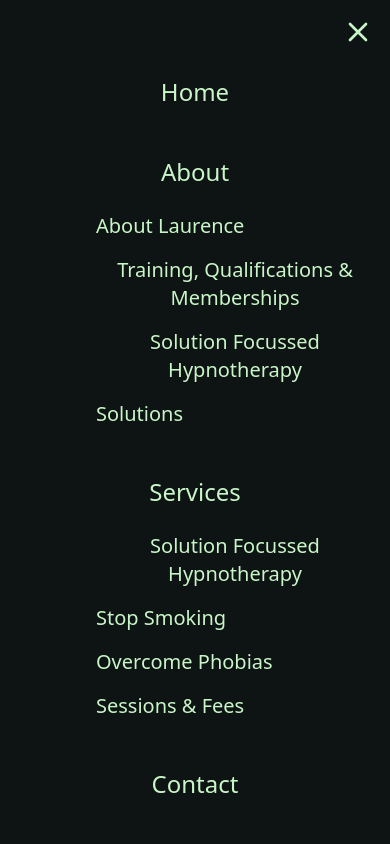
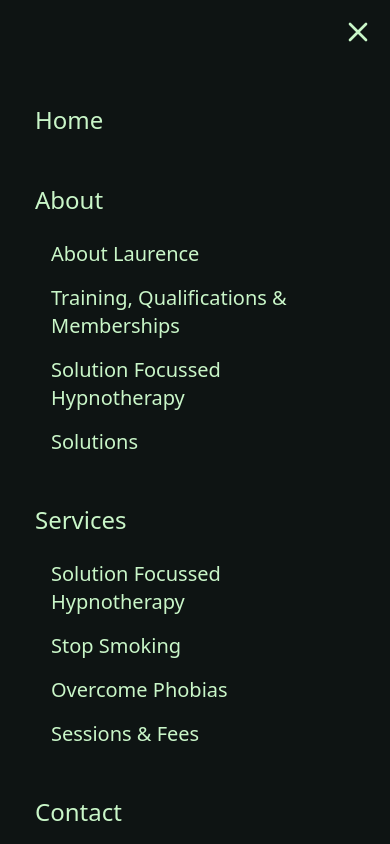
Before and after one commit to maddierosecodes/laurence-halpin-hypnotherapy, a Next.js app: page /contact in a window 390 px wide. Both pictures are taken after a click on the button "Toggle menu". Shown: the top 844 px of the page. Built offline with nearby package versions, Linux system fonts and the light colour scheme.

Commit message:
Final SEO a11y responsive and atomic edits - site ready for review

```diff
--- a/app/contact/page.tsx
+++ b/app/contact/page.tsx
@@ -5,10 +5,33 @@ export const metadata: Metadata = {
   title: "Contact Laurence Halpin | Professional Hypnotherapy in Chorley",
   description:
     "Get in touch with Laurence Halpin for professional hypnotherapy services in Chorley. Book a consultation or ask questions about how solution-focused hypnotherapy can help you achieve positive change.",
+  keywords: [
+    "contact hypnotherapist",
+    "book hypnotherapy session",
+    "Chorley hypnotherapy consultation",
+    "solution focused hypnotherapy booking",
+    "hypnotherapy appointment",
+    "mental health consultation",
+    "Lancashire hypnotherapist contact",
+    "professional hypnotherapy consultation",
+    "hypnotherapy enquiry",
+    "contact Laurence Halpin",
+  ],
   alternates: {
     canonical: "/contact",
   },
   metadataBase: new URL("https://www.lhhypnotherapy.co.uk"),
+  robots: {
+    index: true,
+    follow: true,
+    googleBot: {
+      index: true,
+      follow: true,
+      "max-video-preview": -1,
+      "max-image-preview": "large",
+      "max-snippet": -1,
+    },
+  },
   openGraph: {
     title: "Contact Laurence Halpin | Professional Hypnotherapy in Chorley",
     description:
@@ -18,20 +41,22 @@ export const metadata: Metadata = {
     locale: "en_GB",
     type: "website",
   },
-  robots: {
-    index: true,
-    follow: true,
-    googleBot: {
-      index: true,
-      follow: true,
-      "max-image-preview": "large",
-      "max-snippet": -1,
-    },
+  twitter: {
+    card: "summary_large_image",
+    title: "Contact Laurence Halpin | Professional Hypnotherapy in Chorley",
+    description:
+      "Get in touch with Laurence Halpin for professional hypnotherapy services in Chorley. Book a consultation or ask questions about how solution-focused hypnotherapy can help you achieve positive change.",
+  },
+  verification: {
+    google: "your-google-site-verification-code",
+    yandex: "your-yandex-verification-code",
+    yahoo: "your-yahoo-verification-code",
   },
   authors: [{ name: "Laurence Halpin" }],
   creator: "Laurence Halpin",
   publisher: "Laurence Halpin Hypnotherapy",
   category: "Contact",
+  classification: "Professional Services",
 };
 
 export default function Contact() {
@@ -39,6 +64,7 @@ export default function Contact() {
     <main
       className="flex items-center justify-center px-4 py-8 pt-16"
       role="main"
+      aria-label="Contact Laurence Halpin Hypnotherapy"
     >
       <ContactForm />
     </main>
--- a/components/atoms/BurgerMenu.tsx
+++ b/components/atoms/BurgerMenu.tsx
@@ -78,27 +78,28 @@ export const BurgerMenu = ({ links }: BurgerMenuProps) => {
               </button>
             </div>
             <nav
-              className="flex flex-col items-center justify-center h-[calc(100%-4rem)]"
+              className="flex flex-col items-center h-[calc(100%-4rem)] overflow-y-auto py-8"
               role="menu"
               aria-label="Mobile navigation"
             >
+              <div className="w-full max-w-xs">
                 {links.map((link) => (
-                <div key={link.href} className="w-full text-center py-4">
+                  <div key={link.href} className="py-4">
                     <a
                       href={link.href}
-                    className="block text-2xl text-mint-200 hover:text-ink-400 py-2"
+                      className="block text-2xl text-mint-200 hover:text-ink-400 py-2 text-left"
                       onClick={() => setIsOpen(false)}
                     >
                       {link.label}
                     </a>
                     {link.dropdownItems && (
-                    <div className="mt-2 w-full flex justify-center">
-                      <div className="pl-20 flex flex-col items-start">
+                      <div className="mt-2">
+                        <div className="pl-4 flex flex-col">
                           {link.dropdownItems.map((item) => (
                             <a
                               key={item.href}
                               href={item.href}
-                            className="block text-xl text-mint-200 hover:text-ink-400 py-2"
+                              className="block text-xl text-mint-200 hover:text-ink-400 py-2 text-left"
                               onClick={() => setIsOpen(false)}
                             >
                               {item.label}
@@ -109,6 +110,7 @@ export const BurgerMenu = ({ links }: BurgerMenuProps) => {
                     )}
                   </div>
                 ))}
+              </div>
             </nav>
           </div>
         </div>
--- a/components/organisms/Footer.tsx
+++ b/components/organisms/Footer.tsx
@@ -8,7 +8,7 @@ export const Footer = () => {
     <footer className={`bg-forest shadow-sm`} role="contentinfo">
       <div className="max-w-7xl mx-auto px-4 sm:px-6 lg:px-8 py-4">
         <nav
-          className="flex justify-between items-center text-cream-100"
+          className="flex flex-col-reverse sm:flex-row justify-between items-center gap-4 text-cream-100"
           aria-label="Footer navigation"
         >
           <section className="hover:text-mint-500" aria-label="Site credit">
--- a/components/organisms/SolutionHypnotherapy.tsx
+++ b/components/organisms/SolutionHypnotherapy.tsx
@@ -22,8 +22,8 @@ export default function Hypnotherapy() {
           alt="Recovery Road"
           className="w-full object-cover aspect-[3/2] sm:aspect-[3/1.5] md:aspect-4/1 rounded-xl"
         />
-        <div className="absolute top-1/2 left-1/2 transform -translate-x-1/2 -translate-y-1/2 text-center w-full px-4 lg:top-[20%] lg:left-[25%] lg:w-1/2 lg:text-center">
-          <div className="bg-sage-900/60 p-2 rounded-lg inline-block lg:bg-transparent">
+        <div className="absolute top-1/2 left-1/2 transform -translate-x-1/2 -translate-y-1/2 text-center w-full px-4 md:px-8 lg:top-[20%] lg:left-[25%] lg:w-1/2 lg:text-center">
+          <div className="bg-sage-900/60 p-2 md:p-4 rounded-lg inline-block md:w-full lg:bg-transparent">
             <Title
               colour="cream"
               weight="bold"
@@ -32,7 +32,8 @@ export default function Hypnotherapy() {
               lgSize="4xl"
               lgColour="sage"
             >
-              Solution Focused Hypnotherapy <br className="hidden sm:block" />
+              Solution Focused Hypnotherapy{" "}
+              <br className="hidden md:block lg:hidden" />
               Services
             </Title>
           </div>
--- a/components/organisms/StopSmoking.tsx
+++ b/components/organisms/StopSmoking.tsx
@@ -67,12 +67,6 @@ export default function StopSmoking() {
             </BodyText>
           </div>
 
-          <div className="text-center py-2">
-            <CTALink href="/contact?type=stop-smoking">
-              Book Stop Smoking Session
-            </CTALink>
-          </div>
-
           <div
             className="bg-sage-900/95 p-6 rounded-xl shadow-lg"
             role="note"
@@ -85,6 +79,12 @@ export default function StopSmoking() {
                 after the session.
               </em>
             </BodyText>
+          </div>
+
+          <div className="text-center py-2">
+            <CTALink href="/contact?type=stop-smoking">
+              Book Stop Smoking Session
+            </CTALink>
           </div>
         </div>
       </div>
```
Lines whose indentation alone changed are shown as unchanged.
